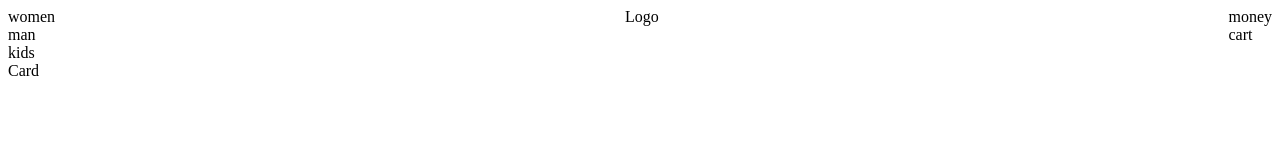
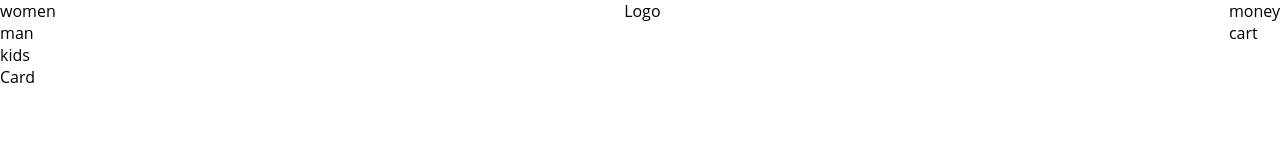
Before and after one commit to JustLenard/Shop, a React (Create React App) app in the folder front/: page / in a window 1280 px wide. Shown: the top 160 px of the page. Built offline with nearby package versions, Linux system fonts and the light colour scheme.

Commit message:
small stuff

```diff
--- a/front/src/App.tsx
+++ b/front/src/App.tsx
@@ -1,11 +1,13 @@
 import React from 'react'
 import AppRoutes from './routing/AppRoutes'
+import { GlobalStyle } from './styles/globalStyles'
 
 interface Props {}
 
 const App: React.FC<Props> = () => {
 	return (
 		<>
+			<GlobalStyle />
 			<AppRoutes />
 		</>
 	)
--- a/front/src/index.tsx
+++ b/front/src/index.tsx
@@ -1,13 +1,10 @@
 import React from 'react'
 import ReactDOM from 'react-dom/client'
 import App from './App'
-// import Fuck from './Fuck'
-// import { fuck } from './styes/globalStyles'
 
 const root = ReactDOM.createRoot(document.getElementById('root') as HTMLElement)
 root.render(
 	<React.StrictMode>
 		<App />
-		{/* <Fuck /> */}
 	</React.StrictMode>
 )
--- a/front/src/styles/globalStyles.ts
+++ b/front/src/styles/globalStyles.ts
@@ -1,7 +1,7 @@
 import { createGlobalStyle } from 'styled-components'
 import styled from 'styled-components'
 
-export default createGlobalStyle`
+export const GlobalStyle = createGlobalStyle`
    *{
        margin: 0;
        padding: 0;
```
Also changed, not shown: front/src/Fuck.tsx (deleted, +0 -9 lines), front/src/components/layout/Navbar.tsx (+1 -7 lines), front/src/components/layout/Style.tsx (renamed from front/src/components/layout/f.tsx).
